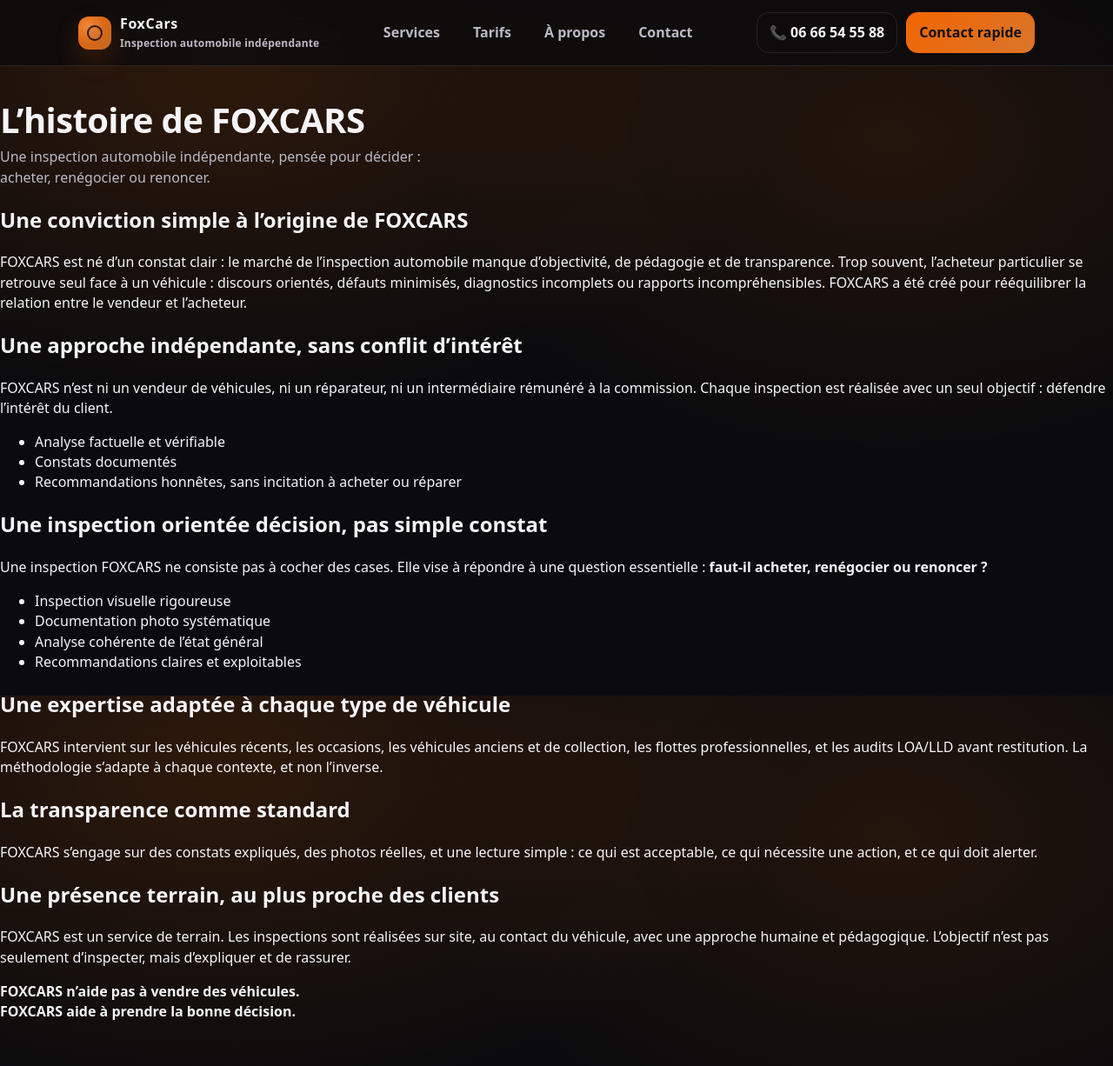
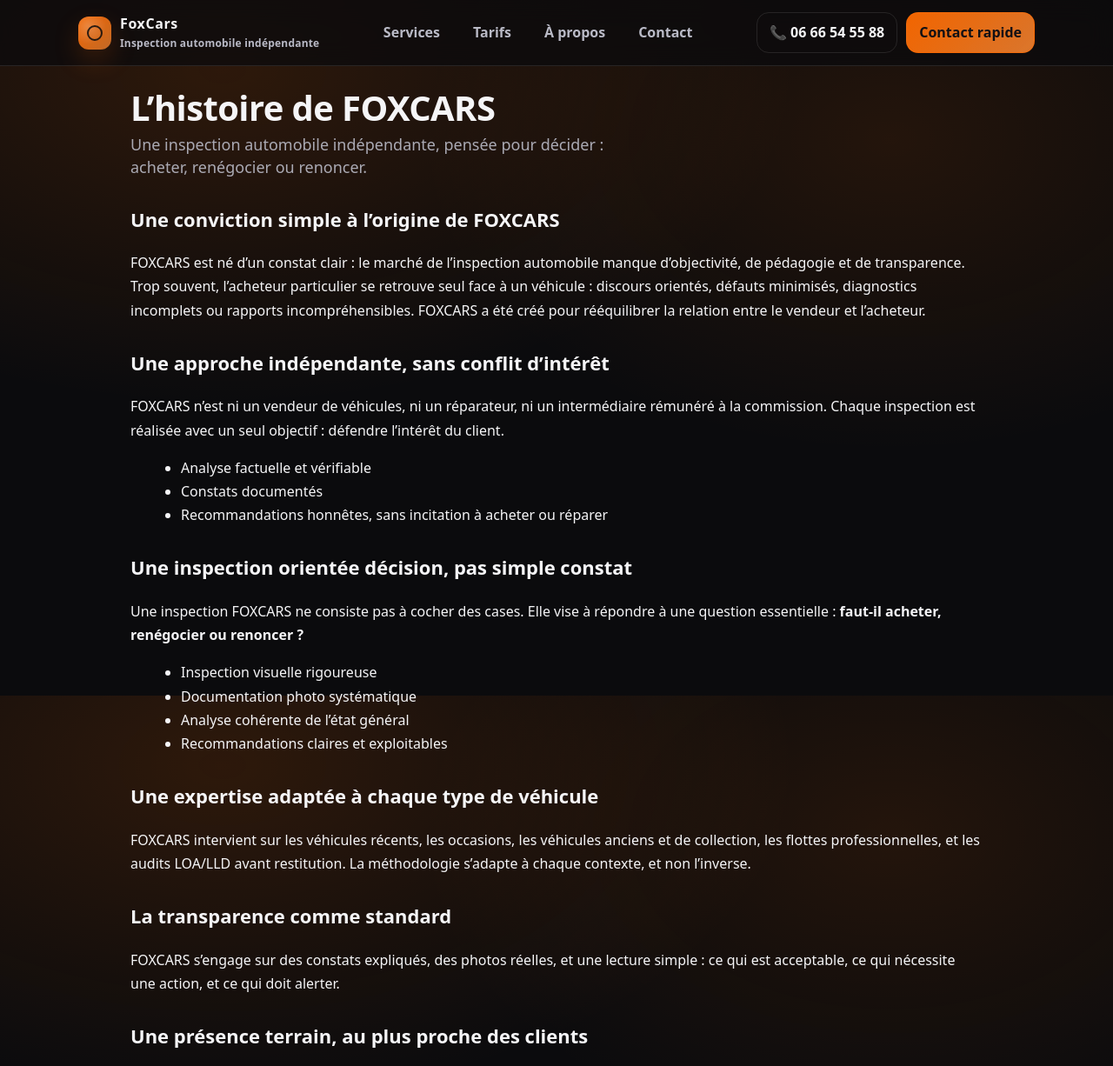
Before and after one commit to foxcarsinpect/foxcars.fr, a plain HTML site: page a-propos.html in a window 1280 px wide. Shown: the top 1226 px of the page at 87% size. Drawn offline with Linux system fonts and the light colour scheme.

Commit message:
Update style.css

```diff
--- a/assets/style.css
+++ b/assets/style.css
@@ -343,3 +343,19 @@
 @media (max-width: 720px){
   .menu{display:none}
 }
+.page-head { max-width: 980px; margin: 0 auto 24px; }
+.page-head h1 { font-size: 40px; margin: 0 0 8px; }
+.lead { font-size: 18px; opacity: .9; }
+
+.content { max-width: 980px; margin: 0 auto; line-height: 1.7; }
+.content h2 { margin-top: 28px; font-size: 22px; }
+.content ul { margin: 12px 0 0 18px; }
+
+.quote-box {
+  margin-top: 28px;
+  padding: 18px 18px;
+  border: 1px solid rgba(255,255,255,.12);
+  border-left: 4px solid #ff6a00;
+  border-radius: 12px;
+  background: rgba(255,255,255,.04);
+}
```
